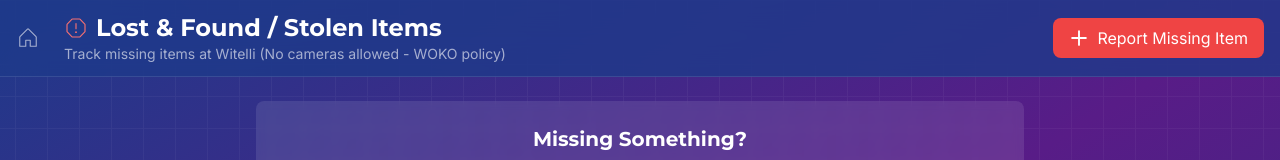
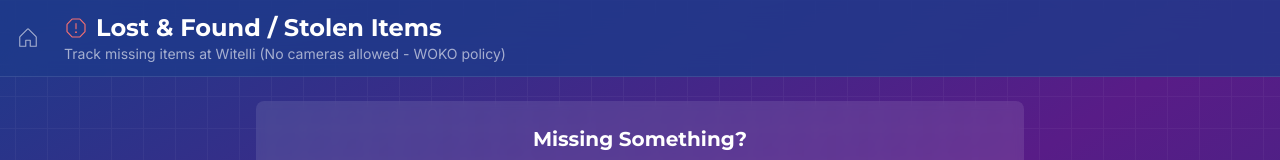
Before and after one commit to peaktwilight/witelli20, a Next.js app: page /stolen in a window 1280 px wide. Shown: the top 160 px of the page. Built offline with nearby package versions, Linux system fonts and the light colour scheme; no server answers; the database is empty.

Commit message:
remove unused button for reporting missing items in StolenItemsPage component

```diff
--- a/src/app/stolen/page.tsx
+++ b/src/app/stolen/page.tsx
@@ -181,13 +181,6 @@
                 </p>
               </div>
             </div>
-            <button
-              onClick={() => setShowForm(true)}
-              className="flex items-center gap-2 px-4 py-2 bg-red-500 text-white rounded-lg hover:bg-red-400 transition-colors"
-            >
-              <Plus size={20} weight="bold" />
-              Report Missing Item
-            </button>
           </div>
         </div>
       </motion.header>
```
